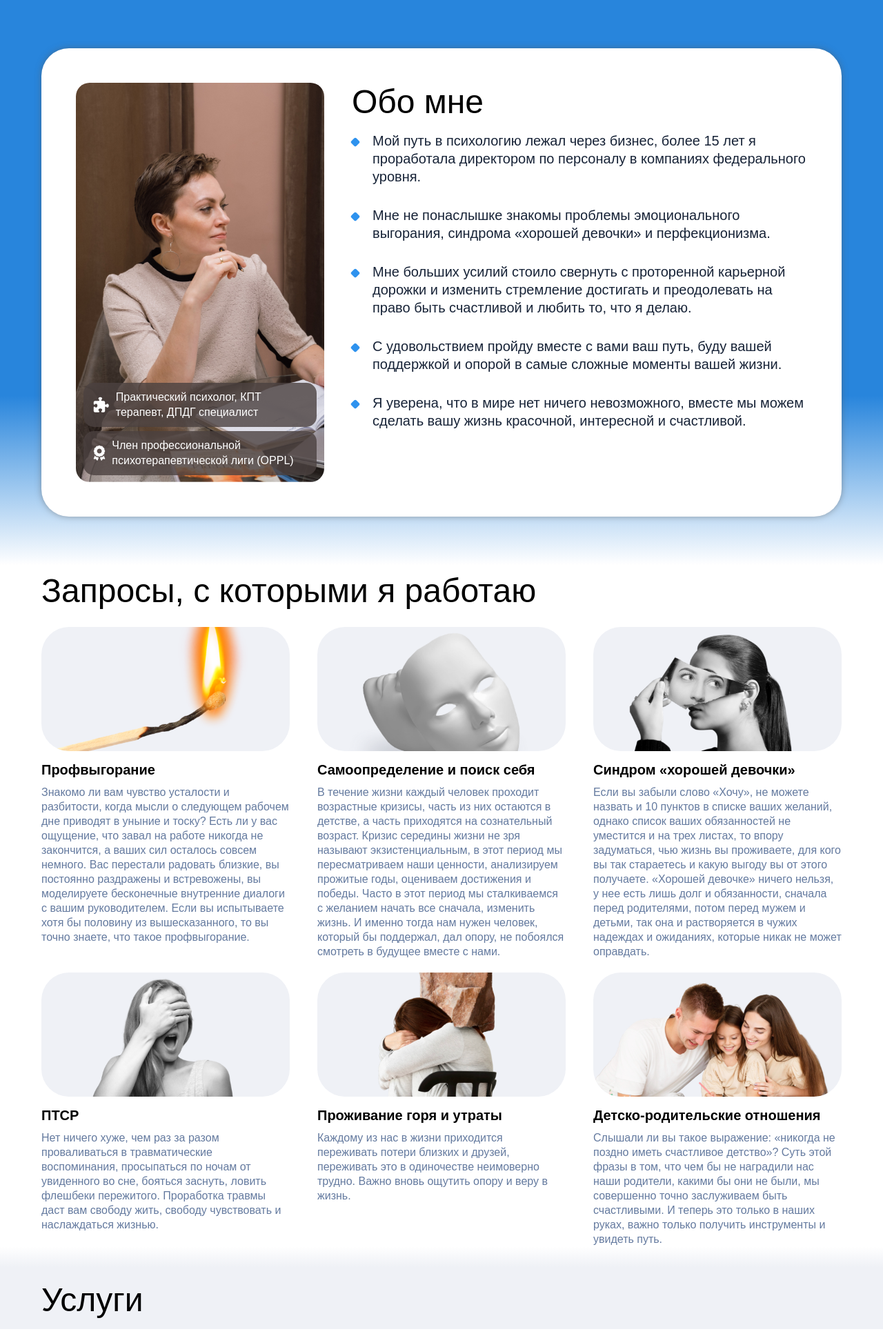
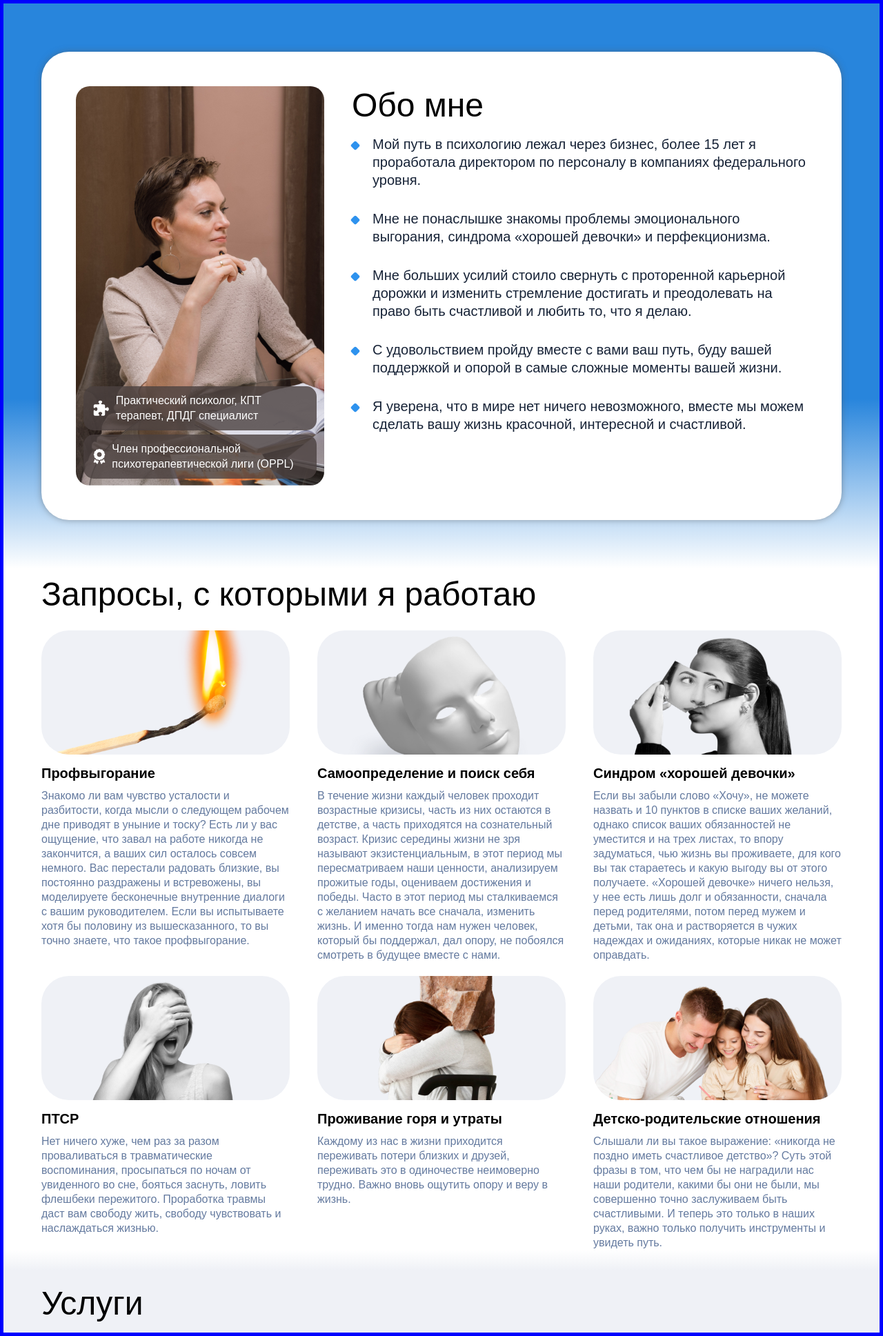
Before and after one commit to Nepike/work_postovalova, a Django app: page / in a window 1280 px wide. Shown: the whole page at 69% size. Run offline with Django 5.2, Linux system fonts and the light colour scheme; parts of the project's set-up code (start-up, migrations or seed data) failed here and were passed over; some libraries are stand-ins or nearby versions; some web fonts are replaced.

Commit message:
deploy test4

```diff
--- a/core/static/core/css/home.css
+++ b/core/static/core/css/home.css
@@ -13,6 +13,7 @@
 body {
     margin: 0;
     padding: 0;
+    border: 5px solid blue;
 }
 
 
```
